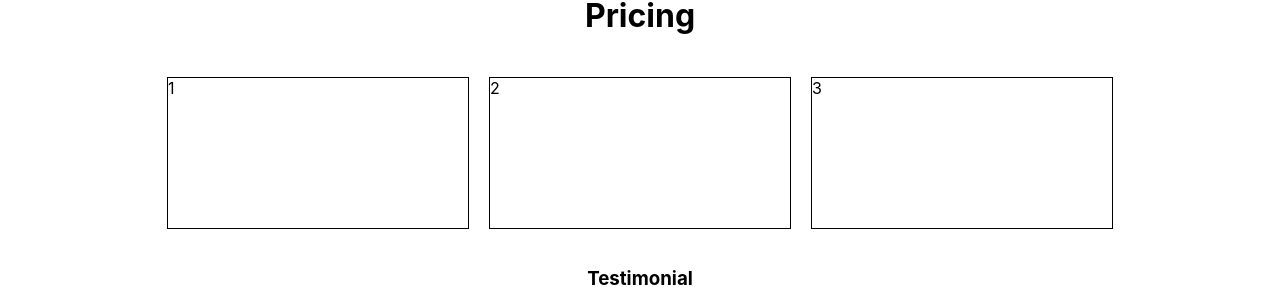
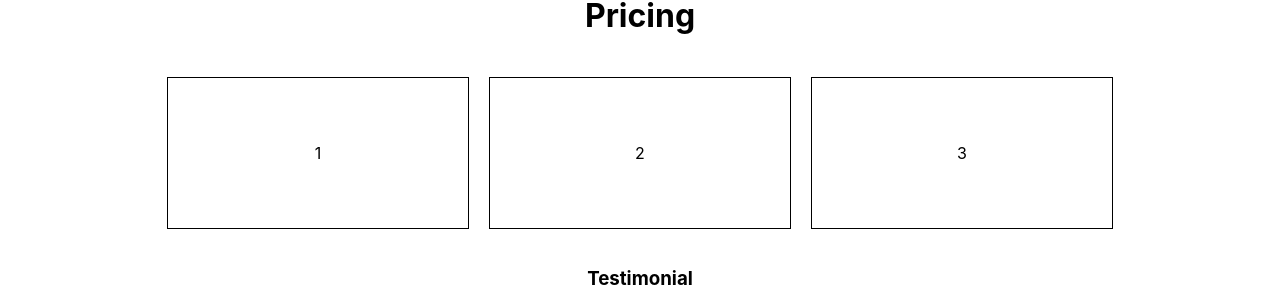
Before and after one commit to kam-stand/ProNotion, a React (Create React App) app in the folder client/frontend/: page / in a window 1280 px wide. Shown: the part 148-435 px from the top of the page. Built offline with nearby package versions, Linux system fonts and the light colour scheme.

Commit message:
Added payment logos and got rid of borders

```diff
--- a/client/frontend/package.json
+++ b/client/frontend/package.json
@@ -12,6 +12,7 @@
     "@types/react-dom": "^18.3.0",
     "react": "^18.3.1",
     "react-dom": "^18.3.1",
+    "react-icons": "^5.2.1",
     "react-scripts": "5.0.1",
     "typescript": "^4.9.5",
     "web-vitals": "^2.1.4"
--- a/client/frontend/src/components/pages/pages_styling_theme/pricing.css
+++ b/client/frontend/src/components/pages/pages_styling_theme/pricing.css
@@ -12,6 +12,15 @@
     flex-direction: row;
     margin-top: 10px;
     margin-bottom: 10px;
+}
+.pricing .card{
+    border : 1px solid #000;
+    margin: 10px;
+    height: 150px;
+    width: 300px;
+    display: flex;
+    justify-content: center;
+    align-items: center;
 }
 
 .testimonial{
@@ -41,15 +50,18 @@
 }
 
 .payments .card{
-    border : 1px solid #000;
+
     margin: 10px;
     height: 50px;
     width: 100px;
+    display: flex;
+    justify-content: center;
+    align-items: center;
 
 }
 .card {
-    border : 1px solid #000;
     margin: 10px;
     height: 150px;
     width: 300px;
+
 }
--- a/client/frontend/src/components/pages/pricing.tsx
+++ b/client/frontend/src/components/pages/pricing.tsx
@@ -1,4 +1,8 @@
 import "./pages_styling_theme/pricing.css";
+import { FaCcPaypal } from "react-icons/fa6";
+import { FaCcVisa } from "react-icons/fa6";
+import { FaCcMastercard } from "react-icons/fa6";
+
 export default function Pricing() {
   return (
     <>
@@ -19,9 +23,15 @@ export default function Pricing() {
         </div>
         <h3>Payments</h3>
         <div className="payments">
-          <div className="card">1</div>
-          <div className="card">2</div>
-          <div className="card">3</div>
+          <div className="card">
+            <FaCcPaypal size="80px" />
+          </div>
+          <div className="card">
+            <FaCcVisa size="80px" />
+          </div>
+          <div className="card">
+            <FaCcMastercard size="80px" />
+          </div>
         </div>
       </div>
     </>
```
Also changed, not shown: 1 other file (tests, documents, lock files or other folders).
